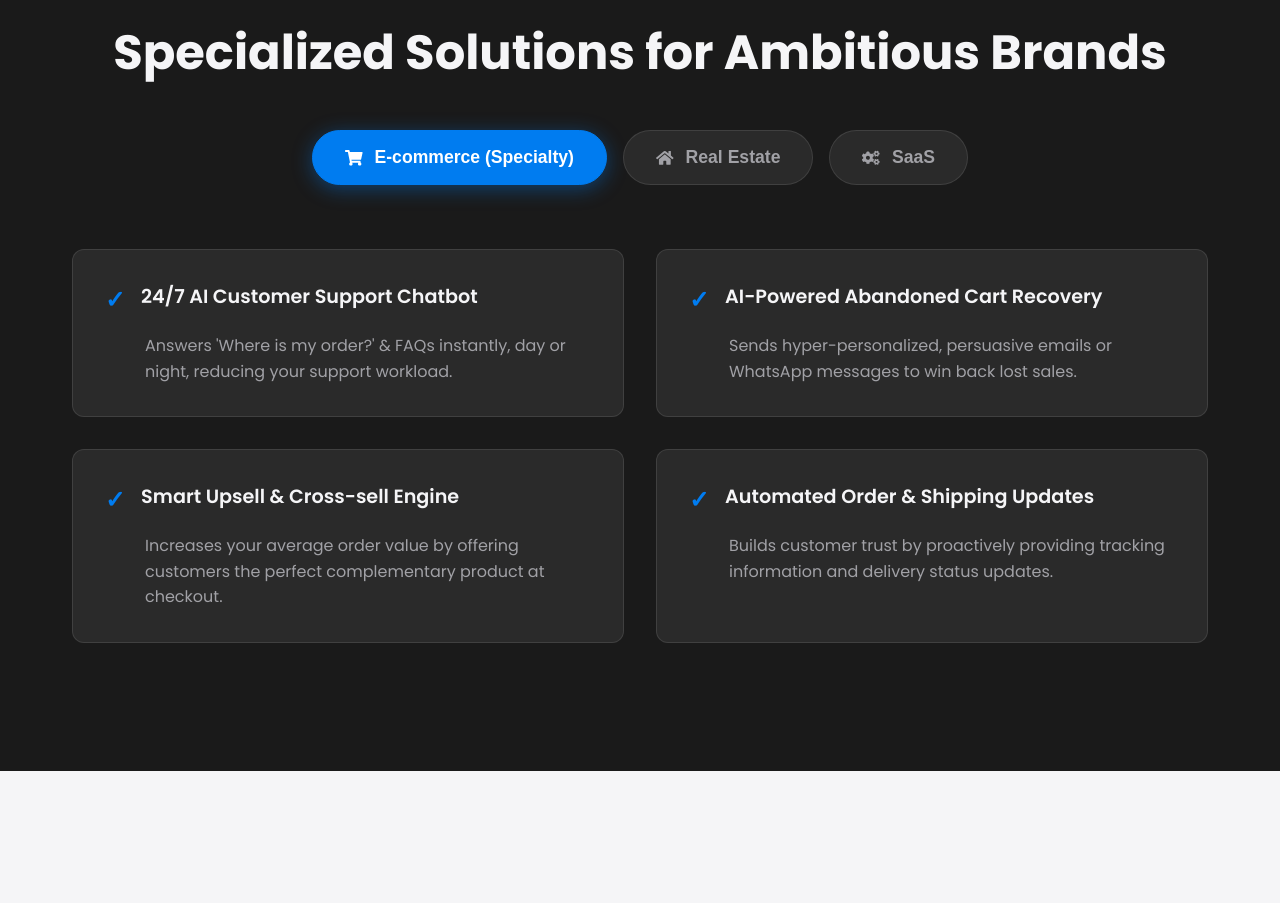
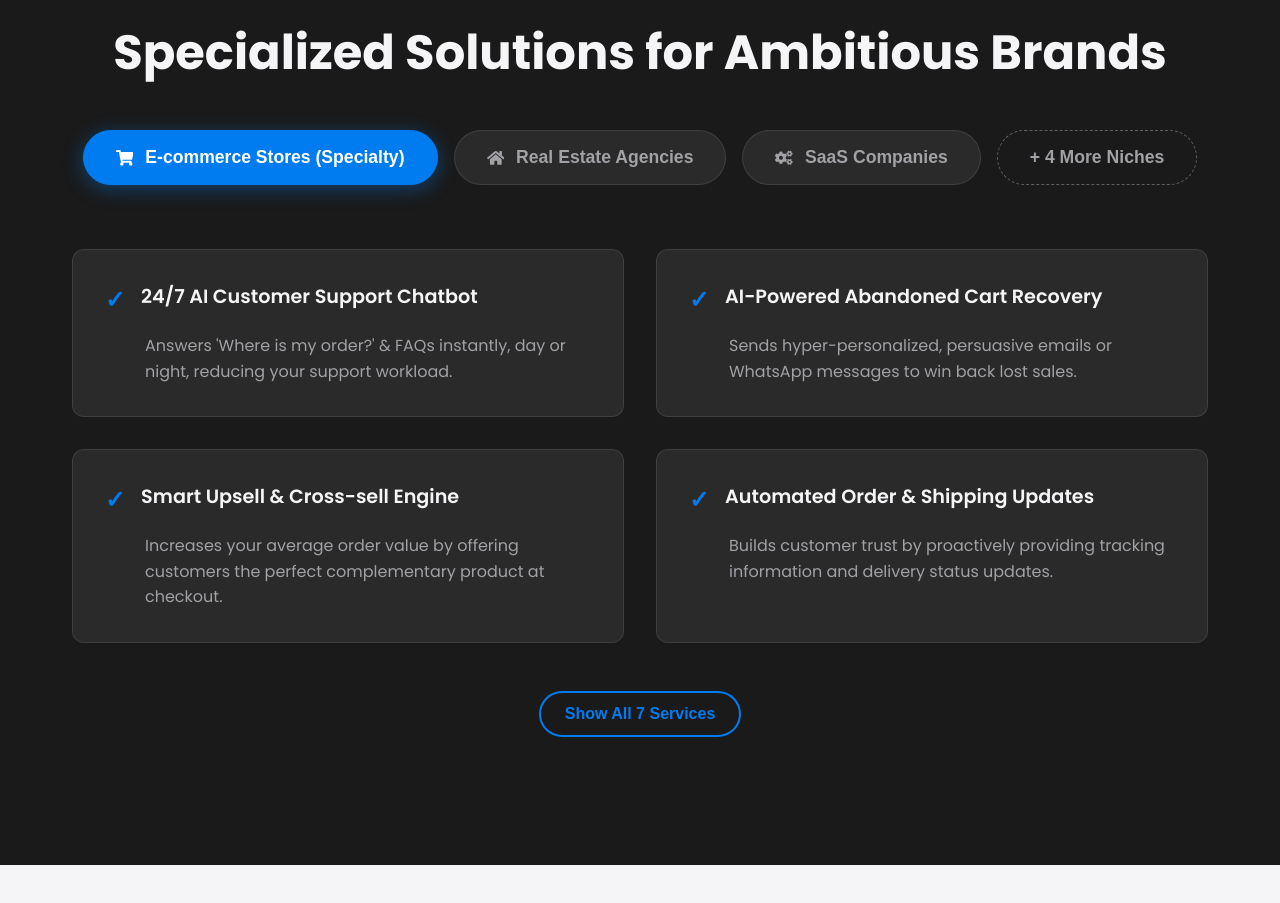
Before and after one commit to leo-marida/Automation-agency, a Next.js app in the folder slova-automations-website/: page / in a window 1280 px wide. Shown: the part 5880-6783 px from the top of the page. Built offline with nearby package versions, Linux system fonts and the light colour scheme.

Commit message:
updated services section

```diff
--- a/slova-automations-website/src/components/ServicesSection.js
+++ b/slova-automations-website/src/components/ServicesSection.js
@@ -1,47 +1,93 @@
-// src/components/ServicesSection.js
 'use client';
 
 import { useState } from 'react';
-import { FaShoppingCart, FaHome, FaCogs } from 'react-icons/fa';
+import { FaShoppingCart, FaHome, FaCogs, FaUtensils, FaCut, FaClinicMedical, FaPalette } from 'react-icons/fa';
 import styles from './ServicesSection.module.css';
 
-// --- THE DEFINITIVE, CURATED SERVICE DATABASE ---
 const servicesData = {
   ecommerce: {
-    icon: <FaShoppingCart />,
-    title: "E-commerce Stores",
+    icon: <FaShoppingCart />, title: "E-commerce Stores", primary: true,
     items: [
       { title: "24/7 AI Customer Support Chatbot", description: "Answers 'Where is my order?' & FAQs instantly, day or night, reducing your support workload." },
       { title: "AI-Powered Abandoned Cart Recovery", description: "Sends hyper-personalized, persuasive emails or WhatsApp messages to win back lost sales." },
       { title: "Smart Upsell & Cross-sell Engine", description: "Increases your average order value by offering customers the perfect complementary product at checkout." },
-      { title: "Automated Order & Shipping Updates", description: "Builds customer trust by proactively providing tracking information and delivery status updates." }
+      { title: "Automated Order & Shipping Updates", description: "Builds customer trust by proactively providing tracking information and delivery status updates." },
+      { title: "Low-Stock & Inventory Alerts", description: "Prevents lost sales by notifying you before popular items sell out." },
+      { title: "AI Product Description Writer", description: "Fill your entire product catalog with compelling, SEO-friendly descriptions in a fraction of the time." },
+      { title: "Customer Feedback & Sentiment Analysis", description: "Automatically collect and analyze reviews to understand what your customers truly love and what needs improving." }
     ]
   },
   realestate: {
-    icon: <FaHome />,
-    title: "Real Estate Agencies",
+    icon: <FaHome />, title: "Real Estate Agencies", primary: true,
     items: [
       { title: "AI Lead Qualification Bot", description: "Works 24/7 on your website to separate serious buyers and sellers from casual browsers, so you only focus on hot leads." },
       { title: "Instant Appointment Booking", description: "Allows qualified leads to book viewings directly into your calendar, complete with automated reminders to reduce no-shows." },
       { title: "Automated Prospect Nurturing", description: "Keeps you top-of-mind by sending intelligent, helpful follow-up emails and market updates for weeks." },
-      { title: "AI Property Matching Bot", description: "Acts as a virtual agent, suggesting the perfect listings from your portfolio that fit a buyer's exact needs and budget." }
+      { title: "AI Property Matching Bot", description: "Acts as a virtual agent, suggesting the perfect listings from your portfolio that fit a buyer's exact needs and budget." },
+      { title: "Automated Client Reminders", description: "Ensures clients never miss a deadline for documents or viewings." }
     ]
   },
   saas: {
-    icon: <FaCogs />,
-    title: "SaaS Companies",
+    icon: <FaCogs />, title: "SaaS Companies", primary: true,
     items: [
       { title: "24/7 Automated User Onboarding Bot", description: "Guides new users through the critical first steps of your software, dramatically increasing activation and retention rates." },
       { title: "AI-Powered Knowledge Base Search", description: "Lets users get instant answers from your help documentation via a smart chat interface, reducing support tickets." },
       { title: "Automated Trial-to-Paid Sequences", description: "Converts more trial users into paying customers by sending timely, value-driven educational emails." },
       { title: "Subscription Renewal & Expiry Alerts", description: "Reduces churn by automatically notifying users of upcoming renewals or credit card issues." }
     ]
+  },
+  restaurants: {
+    icon: <FaUtensils />, title: "Restaurants & Cafes", primary: false,
+    items: [
+      { title: "Social Media Ordering Bot (IG/Messenger)", description: "Lets customers order directly from their DMs." },
+      { title: "WhatsApp Reservation Bot", description: "Your 24/7 digital host that fills tables and sends reminders." },
+      { title: "Automated Feedback & Review Collector", description: "Sends a review link after a visit to boost your online ratings." }
+    ]
+  },
+  localservices: {
+    icon: <FaCut />, title: "Local Services (Gyms, Salons)", primary: false,
+    items: [
+      { title: "24/7 Booking Bot (WhatsApp/Messenger)", description: "Fills your schedule by letting clients book appointments anytime." },
+      { title: "Automated Service & Renewal Reminders", description: "Reduces no-shows and brings back clients for their next appointment." },
+      { title: "Digital Loyalty Card Bot", description: "Manages loyalty points and discounts via chat to increase repeat business." }
+    ]
+  },
+  healthcare: {
+    icon: <FaClinicMedical />, title: "Healthcare Clinics", primary: false,
+    items: [
+      { title: "HIPAA-Compliant Appointment Bot", description: "Securely books appointments and sends confirmations 24/7." },
+      { title: "Missed Appointment Follow-up", description: "Reduces lost revenue by automatically contacting no-shows to re-book." },
+      { title: "Patient FAQ Bot", description: "Answers common questions about hours, insurance, and procedures instantly." }
+    ]
+  },
+  agencies: {
+    icon: <FaPalette />, title: "Agencies & Freelancers", primary: false,
+    items: [
+      { title: "Automated Client Onboarding System", description: "Sends contracts, invoices, and welcome info the moment a deal is closed." },
+      { title: "AI Proposal & Scope of Work Generator", description: "Creates a first draft of a professional proposal in minutes." },
+      { title: "Automated Lead Scraping & Outreach", description: "Finds potential clients on platforms like LinkedIn and sends personalized messages." }
+    ]
   }
 };
 
 const ServicesSection = () => {
   const [activeTab, setActiveTab] = useState('ecommerce');
+  const [showAllServices, setShowAllServices] = useState(false);
+  const [showAllNiches, setShowAllNiches] = useState(false);
+
   const activeService = servicesData[activeTab];
+
+  const servicesToShow = showAllServices ? activeService.items : activeService.items.slice(0, 4);
+
+  const handleTabClick = (tab) => {
+    setActiveTab(tab);
+    setShowAllServices(false);
+  };
+
+  const allNiches = Object.keys(servicesData);
+  const primaryNiches = allNiches.filter(key => servicesData[key].primary);
+  const secondaryNiches = allNiches.filter(key => !servicesData[key].primary);
+  const nichesToShow = showAllNiches ? allNiches : primaryNiches;
 
   return (
     <section id="services" className={styles.servicesSection}>
@@ -49,42 +95,51 @@ const ServicesSection = () => {
         <h2 className="section-title">Specialized Solutions for Ambitious Brands</h2>
 
         <div className={styles.tabs}>
-          <button
-            className={`${styles.tab} ${activeTab === 'ecommerce' ? styles.active : ''}`}
-            onClick={() => setActiveTab('ecommerce')}
-          >
-            <FaShoppingCart /> E-commerce (Specialty)
-          </button>
-          <button
-            className={`${styles.tab} ${activeTab === 'realestate' ? styles.active : ''}`}
-            onClick={() => setActiveTab('realestate')}
-          >
-            <FaHome /> Real Estate
-          </button>
-          <button
-            className={`${styles.tab} ${activeTab === 'saas' ? styles.active : ''}`}
-            onClick={() => setActiveTab('saas')}
-          >
-            <FaCogs /> SaaS
-          </button>
+          {nichesToShow.map(key => {
+            const niche = servicesData[key];
+            const isSpecialty = key === 'ecommerce';
+            return (
+              <button
+                key={key}
+                className={`${styles.tab} ${activeTab === key ? styles.active : ''}`}
+                onClick={() => handleTabClick(key)}
+              >
+                {niche.icon} {niche.title} {isSpecialty ? '(Specialty)' : ''}
+              </button>
+            );
+          })}
+
+          {secondaryNiches.length > 0 && (
+            <button onClick={() => setShowAllNiches(!showAllNiches)} className={styles.nicheToggleButton}>
+              {showAllNiches ? 'Show Less' : `+ ${secondaryNiches.length} More Niches`}
+            </button>
+          )}
         </div>
 
         <div className={styles.tabContent}>
           <div className={styles.serviceList}>
-            {activeService.items.map((item, index) => (
+            {servicesToShow.map((item, index) => (
               <div key={index} className={styles.serviceItem}>
                 <div className={styles.serviceItemHeader}>
-                <div className={styles.checkmark}>✓</div>
+                  <div className={styles.checkmark}>✓</div>
                   <h4>{item.title}</h4>
                 </div>
                 <p>{item.description}</p>
               </div>
             ))}
           </div>
+
+          {activeService && activeService.items.length > 4 && (
+            <div className={styles.toggleContainer}>
+              <button onClick={() => setShowAllServices(!showAllServices)} className={styles.toggleButton}>
+                {showAllServices ? 'Show Less' : `Show All ${activeService.items.length} Services`}
+              </button>
+            </div>
+          )}
         </div>
       </div>
     </section>
-  )
-}
+  );
+};
 
 export default ServicesSection;
--- a/slova-automations-website/src/components/ServicesSection.module.css
+++ b/slova-automations-website/src/components/ServicesSection.module.css
@@ -1,8 +1,7 @@
-/* src/components/ServicesSection.module.css (Final "Floating Card" Design) */
+/* src/components/ServicesSection.module.css (Final Version) */
 .servicesSection {
   background-color: var(--dark-bg);
 }
-
 .tabs {
   display: flex;
   justify-content: center;
@@ -10,7 +9,6 @@
   margin-bottom: 3rem;
   flex-wrap: wrap;
 }
-
 .tab {
   background-color: var(--light-grey-bg);
   color: var(--text-secondary);
@@ -25,81 +23,97 @@
   gap: 0.75rem;
   transition: all 0.3s ease;
 }
-
 .tab:hover {
   background-color: var(--slova-blue);
   color: white;
   border-color: var(--slova-blue);
 }
-
 .tab.active {
   background-color: var(--slova-blue);
   color: white;
   border-color: var(--slova-blue);
   box-shadow: 0 4px 20px rgba(0, 124, 240, 0.4);
 }
-
-/* --- KEY CHANGE: Remove the background and border from the container --- */
 .tabContent {
-  /* This container is now just for layout, not for styling */
-  padding-top: 1rem; /* Add a bit of space above the cards */
+  padding-top: 1rem;
 }
-
 .serviceList {
   display: grid;
   grid-template-columns: 1fr 1fr;
-  align-items: stretch; /* Replaces align-items: start for better height matching */
-  gap: 2rem; /* Reduced gap slightly for a tighter look */
+  align-items: stretch;
+  gap: 2rem;
 }
-
-/* --- KEY CHANGE: Enhanced Card Styling --- */
 .serviceItem {
   display: flex;
-  flex-direction: column; /* Allows content to space out vertically */
+  flex-direction: column;
   gap: 1rem;
   text-align: left;
-  background-color: var(--light-grey-bg); /* Use the light grey for contrast */
+  background-color: var(--light-grey-bg);
   padding: 2rem;
   border-radius: 12px;
   border: 1px solid rgba(255, 255, 255, 0.1);
   height: 100%;
-
-  /* --- Add the transition for the hover effect --- */
   transition: all 0.3s ease;
 }
-
-/* --- NEW: The Signature Hover Effect --- */
 .serviceItem:hover {
   transform: translateY(-5px);
   border-color: var(--slova-blue);
 }
-
-.checkmark {
-  color: var(--slova-blue);
-  font-size: 1.5rem;
-  font-weight: 700;
-  /* Removed margin-top, flexbox gap will handle spacing */
-}
-
-/* --- A new container for the checkmark and title --- */
 .serviceItemHeader {
     display: flex;
     align-items: flex-start;
     gap: 1rem;
 }
-
+.checkmark {
+  color: var(--slova-blue);
+  font-size: 1.5rem;
+  font-weight: 700;
+}
 .serviceItem h4 {
   font-size: 1.2rem;
   font-weight: 600;
   color: var(--text-light);
-  margin-bottom: 0; /* Let the parent container handle spacing */
+  margin-bottom: 0;
 }
-
 .serviceItem p {
   color: var(--text-secondary);
   line-height: 1.6;
-  padding-left: 2.5rem; /* Indent description to align with title */
-  flex-grow: 1; /* Pushes content down to align descriptions */
+  padding-left: 2.5rem;
+  flex-grow: 1;
+}
+.toggleContainer {
+  text-align: center;
+  margin-top: 3rem;
+}
+.toggleButton {
+  background-color: transparent;
+  color: var(--slova-blue);
+  border: 2px solid var(--slova-blue);
+  padding: 0.75rem 1.5rem;
+  border-radius: 50px;
+  font-size: 1rem;
+  font-weight: 600;
+  cursor: pointer;
+  transition: all 0.3s ease;
+}
+.toggleButton:hover {
+  background-color: var(--slova-blue);
+  color: white;
+}
+.nicheToggleButton {
+  background-color: transparent;
+  color: var(--text-secondary);
+  border: 1px dashed rgba(255, 255, 255, 0.3);
+  padding: 1rem 2rem;
+  border-radius: 50px;
+  font-size: 1.1rem;
+  font-weight: 600;
+  cursor: pointer;
+  transition: all 0.3s ease;
+}
+.nicheToggleButton:hover {
+  color: var(--text-light);
+  border-color: var(--slova-blue);
 }
 
 @media (max-width: 768px) {
```
